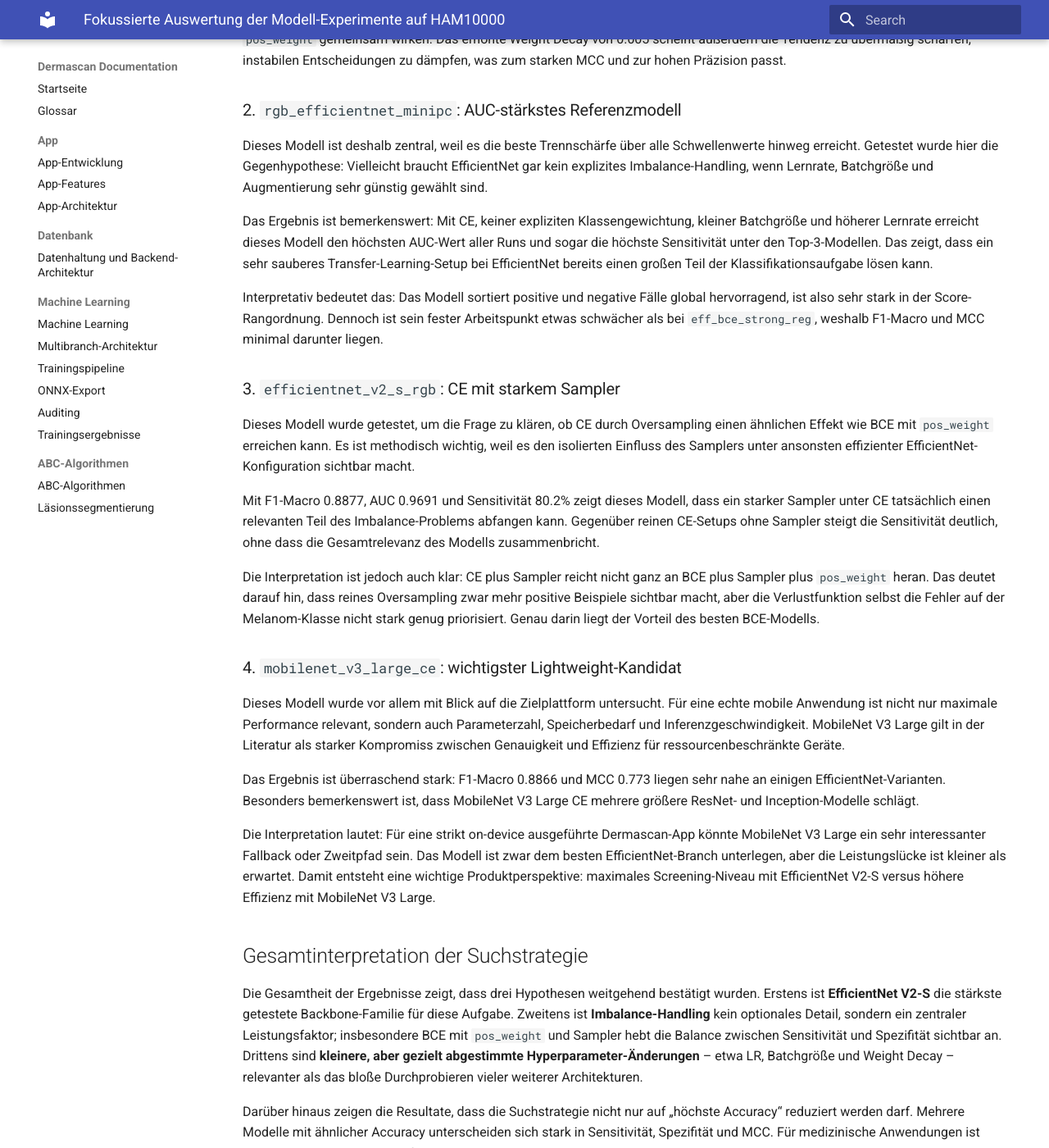
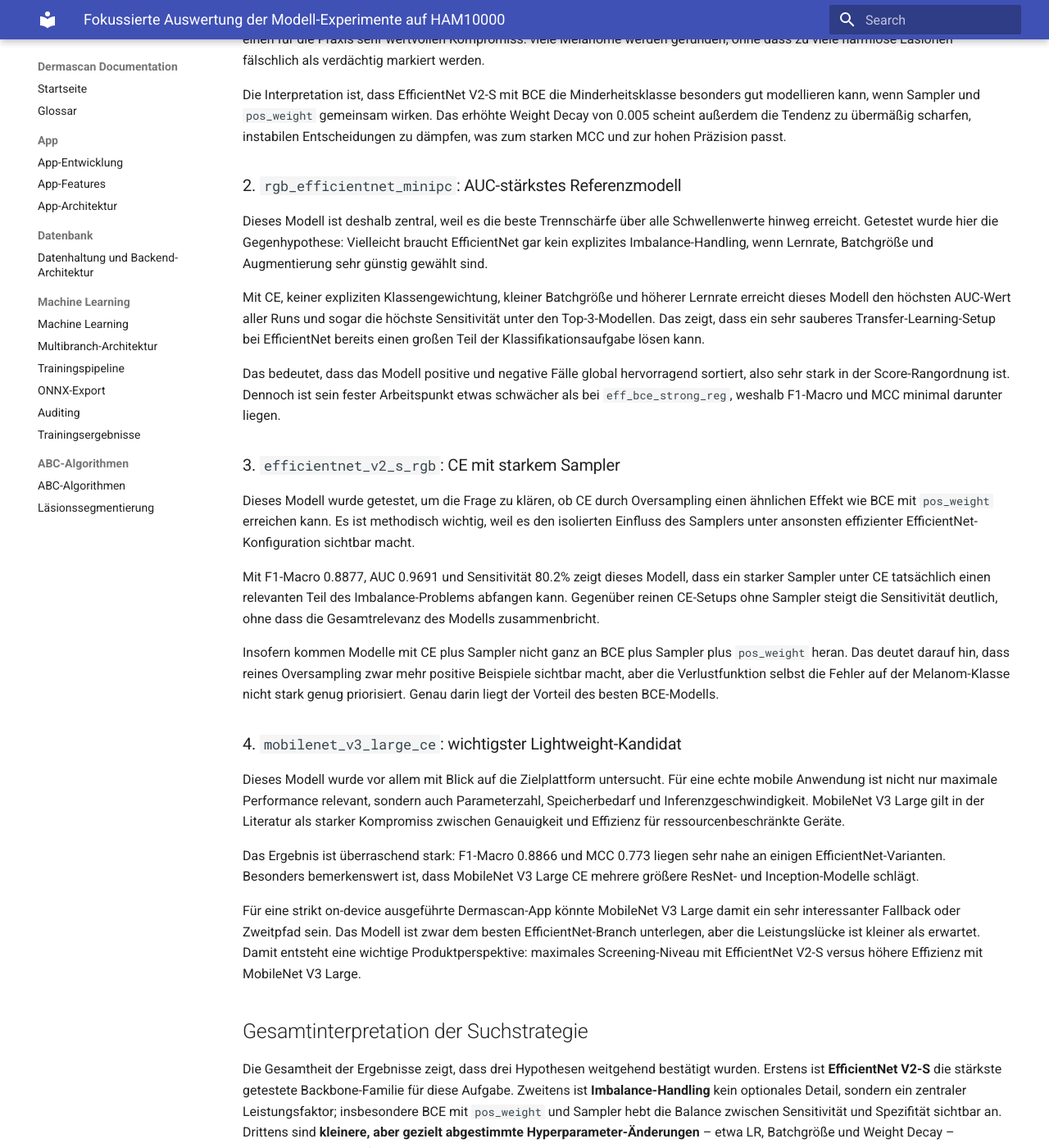
Before and after one commit to mrcklwhn/dermascan, an MkDocs documentation site: the page built from docs/ml/experiment_results.md, in a window 1280 px wide and 1400 px high, scrolled down 2838 px. Shown: the whole window at 82% size. Built offline with MkDocs 1.6.1 and Material for MkDocs 9.7.7, drawn with Linux system fonts in a browser that asks for light colours; some of the changed text lies outside the part shown.

Commit message:
Update experiment results documentation with detailed loss function strategies and model interpretations

```diff
--- a/docs/ml/experiment_results.md
+++ b/docs/ml/experiment_results.md
@@ -54,9 +59,9 @@ Die Interpretation ist, dass EfficientNet V2-S mit BCE die Minderheitsklasse bes
 
 Dieses Modell ist deshalb zentral, weil es die beste Trennschärfe über alle Schwellenwerte hinweg erreicht. Getestet wurde hier die Gegenhypothese: Vielleicht braucht EfficientNet gar kein explizites Imbalance-Handling, wenn Lernrate, Batchgröße und Augmentierung sehr günstig gewählt sind.
 
-Das Ergebnis ist bemerkenswert: Mit CE, keiner expliziten Klassengewichtung, kleiner Batchgröße und höherer Lernrate erreicht dieses Modell den höchsten AUC-Wert aller Runs und sogar die höchste Sensitivität unter den Top-3-Modellen. Das zeigt, dass ein sehr sauberes Transfer-Learning-Setup bei EfficientNet bereits einen großen Teil der Klassifikationsaufgabe lösen kann.
+Mit CE, keiner expliziten Klassengewichtung, kleiner Batchgröße und höherer Lernrate erreicht dieses Modell den höchsten AUC-Wert aller Runs und sogar die höchste Sensitivität unter den Top-3-Modellen. Das zeigt, dass ein sehr sauberes Transfer-Learning-Setup bei EfficientNet bereits einen großen Teil der Klassifikationsaufgabe lösen kann.
 
-Interpretativ bedeutet das: Das Modell sortiert positive und negative Fälle global hervorragend, ist also sehr stark in der Score-Rangordnung. Dennoch ist sein fester Arbeitspunkt etwas schwächer als bei `eff_bce_strong_reg`, weshalb F1-Macro und MCC minimal darunter liegen.
+Das bedeutet, dass das Modell positive und negative Fälle global hervorragend sortiert, also sehr stark in der Score-Rangordnung ist. Dennoch ist sein fester Arbeitspunkt etwas schwächer als bei `eff_bce_strong_reg`, weshalb F1-Macro und MCC minimal darunter liegen.
 
 ### 3. `efficientnet_v2_s_rgb`: CE mit starkem Sampler
 
@@ -64,7 +69,7 @@ Dieses Modell wurde getestet, um die Frage zu klären, ob CE durch Oversampling
 
 Mit F1-Macro 0.8877, AUC 0.9691 und Sensitivität 80.2% zeigt dieses Modell, dass ein starker Sampler unter CE tatsächlich einen relevanten Teil des Imbalance-Problems abfangen kann. Gegenüber reinen CE-Setups ohne Sampler steigt die Sensitivität deutlich, ohne dass die Gesamtrelevanz des Modells zusammenbricht.
 
-Die Interpretation ist jedoch auch klar: CE plus Sampler reicht nicht ganz an BCE plus Sampler plus `pos_weight` heran. Das deutet darauf hin, dass reines Oversampling zwar mehr positive Beispiele sichtbar macht, aber die Verlustfunktion selbst die Fehler auf der Melanom-Klasse nicht stark genug priorisiert. Genau darin liegt der Vorteil des besten BCE-Modells.
+Insofern kommen Modelle mit CE plus Sampler nicht ganz an BCE plus Sampler plus `pos_weight` heran. Das deutet darauf hin, dass reines Oversampling zwar mehr positive Beispiele sichtbar macht, aber die Verlustfunktion selbst die Fehler auf der Melanom-Klasse nicht stark genug priorisiert. Genau darin liegt der Vorteil des besten BCE-Modells.
 
 ### 4. `mobilenet_v3_large_ce`: wichtigster Lightweight-Kandidat
 
@@ -72,7 +77,7 @@ Dieses Modell wurde vor allem mit Blick auf die Zielplattform untersucht. Für e
 
 Das Ergebnis ist überraschend stark: F1-Macro 0.8866 und MCC 0.773 liegen sehr nahe an einigen EfficientNet-Varianten. Besonders bemerkenswert ist, dass MobileNet V3 Large CE mehrere größere ResNet- und Inception-Modelle schlägt.
 
-Die Interpretation lautet: Für eine strikt on-device ausgeführte Dermascan-App könnte MobileNet V3 Large ein sehr interessanter Fallback oder Zweitpfad sein. Das Modell ist zwar dem besten EfficientNet-Branch unterlegen, aber die Leistungslücke ist kleiner als erwartet. Damit entsteht eine wichtige Produktperspektive: maximales Screening-Niveau mit EfficientNet V2-S versus höhere Effizienz mit MobileNet V3 Large.
+Für eine strikt on-device ausgeführte Dermascan-App könnte MobileNet V3 Large damit ein sehr interessanter Fallback oder Zweitpfad sein. Das Modell ist zwar dem besten EfficientNet-Branch unterlegen, aber die Leistungslücke ist kleiner als erwartet. Damit entsteht eine wichtige Produktperspektive: maximales Screening-Niveau mit EfficientNet V2-S versus höhere Effizienz mit MobileNet V3 Large.
 
 ## Gesamtinterpretation der Suchstrategie
 
```
Also changed, not shown: other parts of docs/ml/experiment_results.md (+8 -3 lines).
